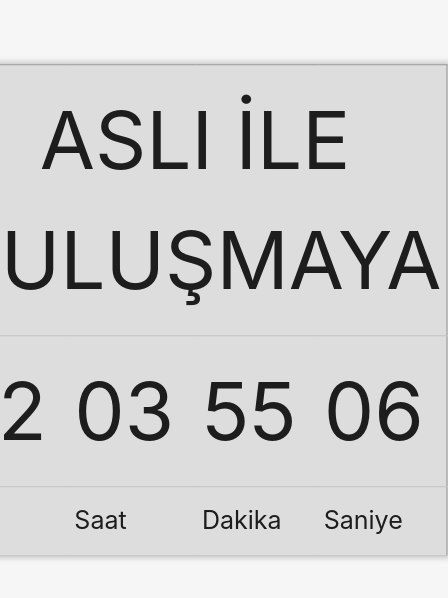
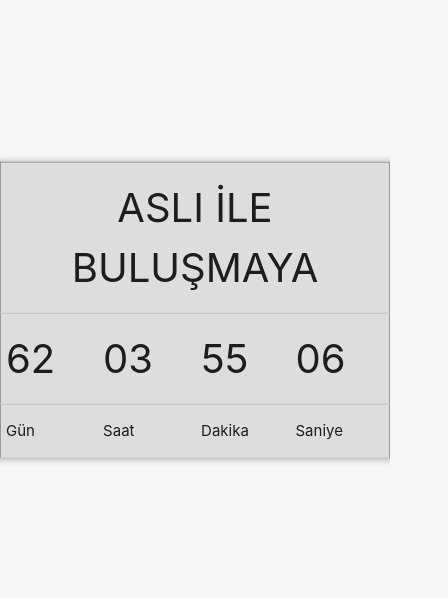
Before and after one commit to uguremrearikan/countdownjs, a plain HTML site: page index.html in a window 390 px wide. Shown: the part 112-710 px from the top of the page, 448 px wide, since content can reach past the window. Drawn offline with nearby package versions, Linux system fonts and the light colour scheme.

Commit message:
Add files via upload

```diff
--- a/index.html
+++ b/index.html
@@ -35,6 +35,20 @@
 
             .info2 {
                 font-size: 25px;
+            }
+
+            @media screen and (max-width: 446px) {
+                .container {
+                    width: 100%
+                }
+
+                .info {
+                    font-size: 40px;
+                }
+
+                .info2 {
+                    font-size: 15px;
+                }
             }
         </style>
     </head>
```
